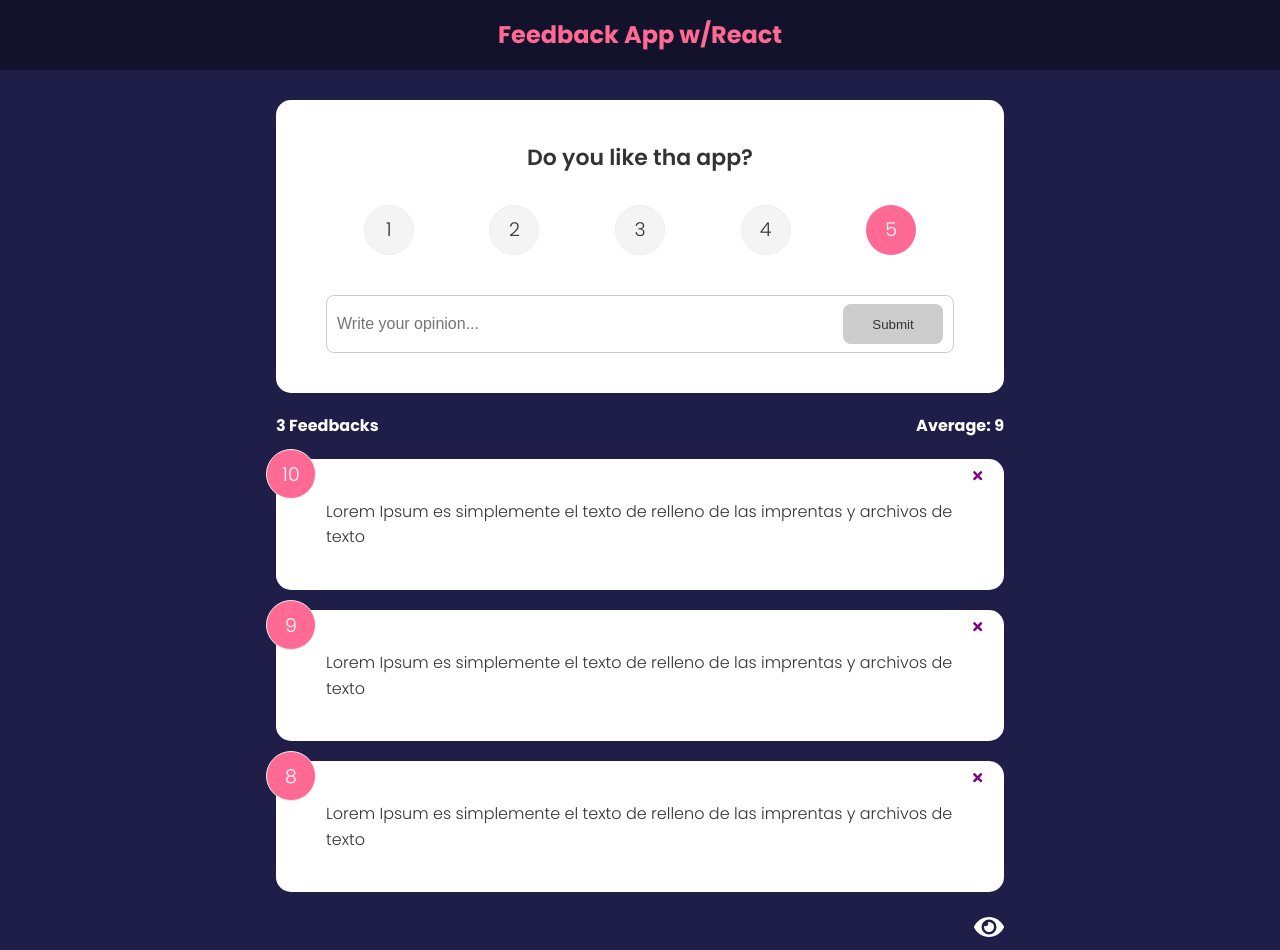
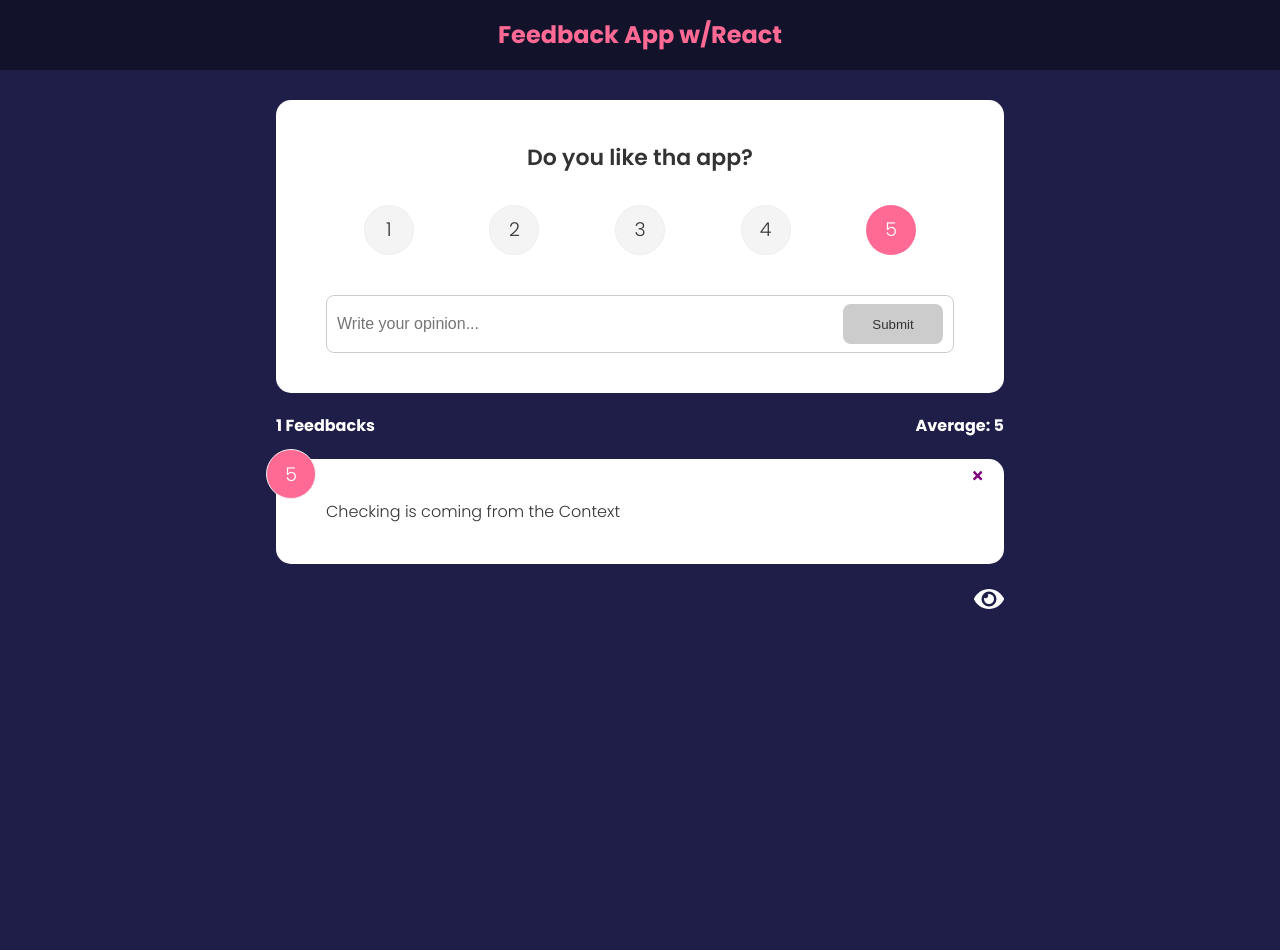
Before and after one commit to sestok/ReactJS_RatingApp-JsonServer, a React (Create React App) app: page / in a window 1280 px wide. After the commit the page ends 800 px from the top, so only its background shows below. Built offline with nearby package versions, Linux system fonts and the light colour scheme.

Commit message:
Assigning all functions to Context

```diff
--- a/src/App.js
+++ b/src/App.js
@@ -1,5 +1,3 @@
-import { v4 as uuidv4 } from 'uuid'
-import { useState } from 'react'
 import { BrowserRouter as Router, Route, Routes } from 'react-router-dom'
 import Header from './components/Header'
 import FeedbackList from './components/FeedbackList'
@@ -11,19 +9,6 @@
 import { FeedbackProvider } from './context/FeedbackContext'
 
 function App() {
-  const [feedback, setFeedback] = useState(FeedbackData)
-
-  const addFeedback = (newFeedback) => {
-    newFeedback.id = uuidv4()
-    setFeedback([newFeedback, ...feedback])
-  }
-
-  const deleteFeedback = (id) => {
-    if (window.confirm('Wanna delete it?')) {
-      setFeedback(feedback.filter((item) => item.id !== id))
-    }
-  }
-
   return (
     <FeedbackProvider>
       <Router>
@@ -35,12 +20,9 @@
               path="/"
               element={
                 <>
-                  <FeedbackForm handleAdd={addFeedback} />
-                  <FeedbackStats feedback={feedback} />
-                  <FeedbackList
-                    feedback={feedback}
-                    handleDelete={deleteFeedback}
-                  />
+                  <FeedbackForm />
+                  <FeedbackStats />
+                  <FeedbackList />
                 </>
               }
             ></Route>
--- a/src/components/FeedbackForm.jsx
+++ b/src/components/FeedbackForm.jsx
@@ -1,13 +1,17 @@
 import { useState } from 'react'
+import { useContext } from 'react'
+import FeedbackContext from '../context/FeedbackContext'
 import Card from './shared/Card'
 import Button from './shared/Button'
 import RatingSelect from './RatingSelect'
 
-function FeedbackForm({ handleAdd }) {
+function FeedbackForm() {
   const [text, setText] = useState('')
   const [rating, setRating] = useState(5)
   const [btnDisabled, setBtnDisabled] = useState(true)
   const [message, setMessage] = useState('')
+
+  const {addFeedback} = useContext(FeedbackContext)
 
   const handleTextChange = (e) => {
     if (text === '') {
@@ -32,7 +36,7 @@
         rating,
       }
 
-      handleAdd(newFeedback)
+      addFeedback(newFeedback)
 
       setText('')
     }
--- a/src/components/FeedbackItem.jsx
+++ b/src/components/FeedbackItem.jsx
@@ -1,11 +1,15 @@
 import Card from './shared/Card'
 import { FaTimes } from 'react-icons/fa'
+import { createContext, useContext } from 'react'
+import FeedbackContext from '../context/FeedbackContext'
 
-function FeedbackItem({ item, handleDelete }) {
+function FeedbackItem({ item }) {
+  const { deleteFeedback } = useContext(FeedbackContext)
+
   return (
     <Card>
       <div className="num-display">{item.rating}</div>
-      <button className="close" onClick={() => handleDelete(item.id)}>
+      <button className="close" onClick={() => deleteFeedback(item.id)}>
         <FaTimes color="purple" />
       </button>
       <div className="text-display">{item.text}</div>
--- a/src/components/FeedbackList.jsx
+++ b/src/components/FeedbackList.jsx
@@ -1,7 +1,11 @@
+import { useContext } from 'react'
+import FeedbackContext from '../context/FeedbackContext'
 import FeedbackItem from './FeedbackItem'
 import { motion, AnimatePresence } from 'framer-motion'
 
-function FeedbackList({ feedback, handleDelete }) {
+function FeedbackList() {
+  const { feedback } = useContext(FeedbackContext)
+
   if (!feedback || feedback.length === 0) {
     return <p>No Feedbacks yet!</p>
   }
@@ -16,11 +20,7 @@
             animate={{ opacity: 1 }}
             exit={{ opacity: 0 }}
           >
-            <FeedbackItem
-              key={item.id}
-              item={item}
-              handleDelete={handleDelete}
-            />
+            <FeedbackItem key={item.id} item={item} />
           </motion.div>
         ))}
       </AnimatePresence>
--- a/src/components/FeedbackStats.jsx
+++ b/src/components/FeedbackStats.jsx
@@ -1,6 +1,9 @@
-import PropTypes from 'prop-types'
+import { useContext } from 'react'
+import FeedbackContext from '../context/FeedbackContext'
 
-function FeedbackStats({ feedback }) {
+function FeedbackStats() {
+  const { feedback } = useContext(FeedbackContext)
+
   // Calculate Feedbacks Average
   let average =
     feedback.reduce((acc, cur) => {
@@ -17,8 +20,4 @@
   )
 }
 
-FeedbackStats.propTypes = {
-  feedback: PropTypes.array.isRequired,
-}
-
 export default FeedbackStats
```
